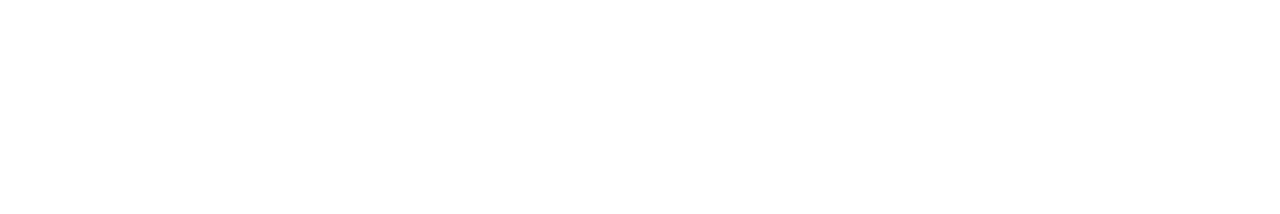
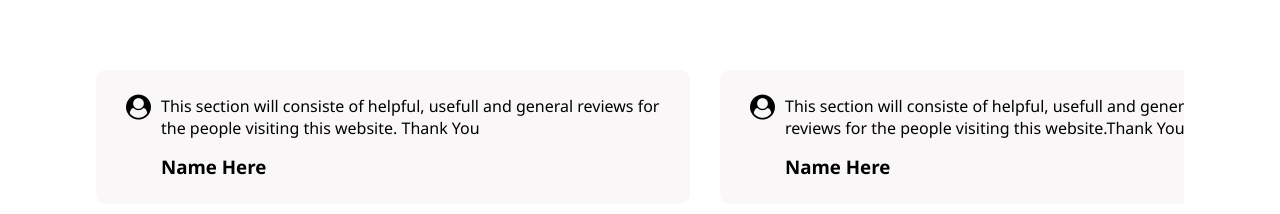
Before and after one commit to ar-rana/E-Commerce, a React (Create React App) app in the folder client/: page / in a window 1280 px wide. Shown: the part 426-640 px from the top of the page. Built offline with nearby package versions, Linux system fonts and the light colour scheme.

Commit message:
added review section

```diff
--- a/client/src/App.js
+++ b/client/src/App.js
@@ -7,12 +7,14 @@
 import Button3 from "./Components/Buttons/Button3";
 import Card from "./Components/Card";
 import CategoryCard from "./Components/CategoryCard";
+import Reviews from "./Components/Reviews";
 
 function App() {
   return (
     <>
     <Navbar />
     <CategoryCard />
+    <Reviews />
     {/* <Button1 text={"Click MEEEEEE"}/>
     <Button2 text={"Click MEEEEEE"} />
     <Button3 text={"Back to top"}/>
--- /dev/null
+++ b/client/src/Components/Reviews.jsx
@@ -0,0 +1,42 @@
+import React from "react";
+
+const Reviews = () => {
+  return (
+    <div className="review-container">
+      <div className="review">
+        <div className="review-col">
+          <span className="fa fa-user-circle" />
+          <div>
+            <p>
+              This section will consiste of helpful, usefull and general reviews
+              for the people visiting this website. Thank You
+            </p>
+            <h3>Name Here</h3>
+          </div>
+        </div>
+        <div className="review-col">
+          <span className="fa fa-user-circle" />
+          <div>
+            <p>
+              This section will consiste of helpful, usefull and general
+              <br /> reviews for the people visiting this website.Thank You
+            </p>
+            <h3>Name Here</h3>
+          </div>
+        </div>
+        <div className="review-col">
+          <span className="fa fa-user-circle" />
+          <div>
+            <p>
+              This section will consiste of helpful, usefull and <br />
+              generalreviews for the people visiting this website.Thank You
+            </p>
+            <h3>Name Here</h3>
+          </div>
+        </div>
+      </div>
+    </div>
+  );
+};
+
+export default Reviews;
--- a/client/src/index.css
+++ b/client/src/index.css
@@ -111,6 +111,7 @@
 }
 .responsive-menu {
   margin: 0;
+  display: none;
   padding-bottom: 5px;
   background-color: var(--secondary-col);
   max-height: 0;
@@ -135,6 +136,9 @@
     display: flex;
     width: 96%;
     margin-top: 4px;
+  }
+  .responsive-menu {
+    display: block;
   }
   .nav-menu {
     display: none;
@@ -341,10 +345,10 @@
   font-weight: 500;
   color: var(--dark-col);
   font-size: 26px;
-  bottom: 0;
-  left:60%;
   transform: translateX(-50%);
   position: absolute;
+  bottom: 0;
+  left: 50%;
   opacity: 0;
   transition: 0.5s;
 }
@@ -352,3 +356,53 @@
   bottom: 49%;
   opacity: 1;
 }
+@media (max-width: 700px) {
+  .layer h3 {
+    font-size: 12px;
+  }
+}
+
+.review{
+  margin-top: 5%;
+  display: flex;
+  justify-content: space-between;
+  overflow-x: scroll;
+  flex-shrink: 0;
+}
+.review-container{
+  width: 85%;
+  margin: auto;
+  padding-top: 100px;
+  text-align: center;
+}
+.review-col{
+  border-radius: 10px;
+  margin-bottom: 5%;
+  margin-right: 30px;
+  text-align: left;
+  background: var(--null-white);
+  padding: 25px;
+  padding-right: 25px;
+  cursor: pointer;
+  display: flex;
+  flex-shrink: 0;
+  width: 50%;
+}
+.review-col span{
+  font-size: 25px;
+  margin-left: 5px;
+  margin-right: 10px;
+}
+.review-col p{
+  padding: 0;
+  word-wrap: break-word;
+}
+.review-col h3{
+  margin-top: 15px;
+  text-align: left;
+}
+@media(max-width:700px){
+  .review-container {
+     width:auto;
+  }
+}
```
